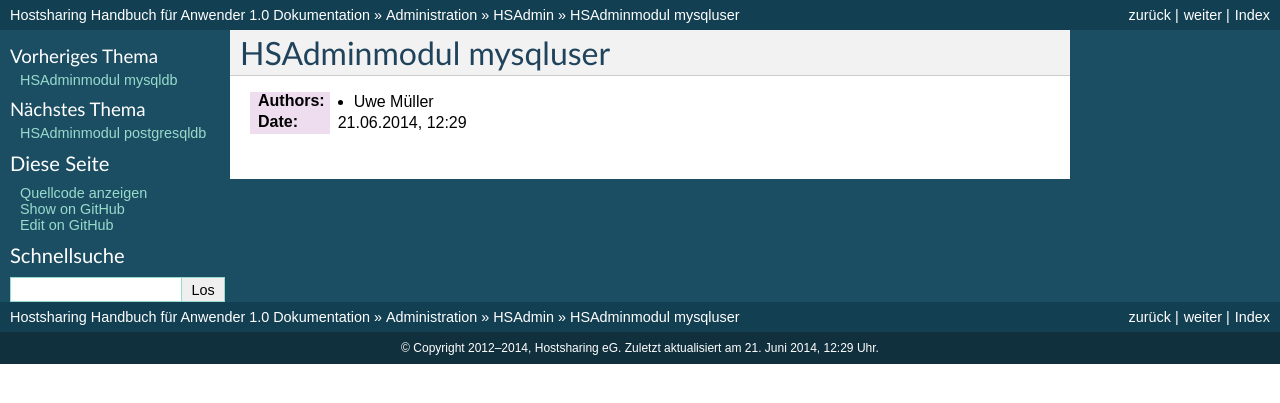
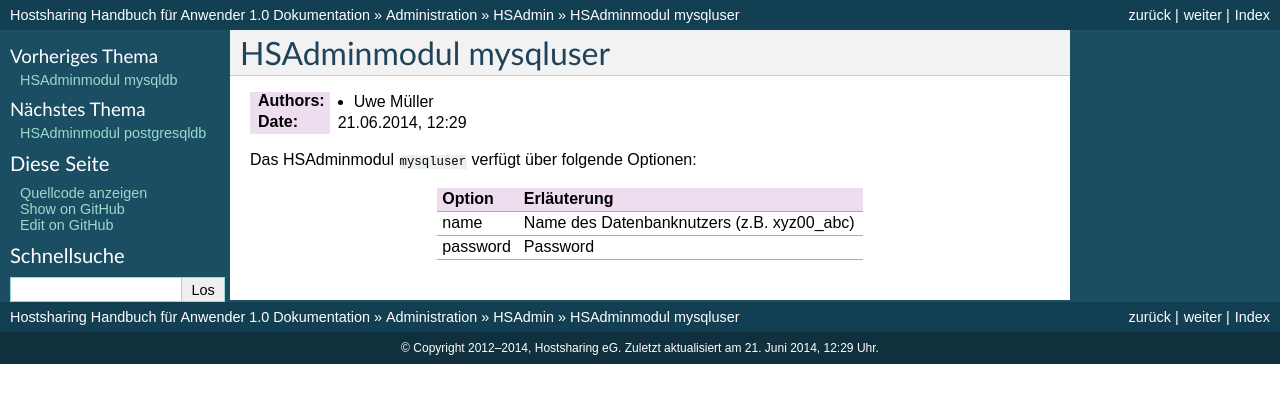
Before and after one commit to hostsharing/hs.docs.users, a Sphinx documentation site: the page built from source/administration/hsadmin/mysqluser.rst, in a window 1280 px wide. Shown: the top 403 px of the page. Built offline with Sphinx 7.4.7, drawn with Linux system fonts in a browser that asks for light colours; pages that are not in the unit, such as notebooks, are missing from menus.

Commit message:
add initial content

```diff
--- a/source/administration/hsadmin/mysqluser.rst
+++ b/source/administration/hsadmin/mysqluser.rst
@@ -8,3 +8,16 @@
 :Authors: - Uwe Müller
 
 :Date: |date|, |time|
+
+
+Das HSAdminmodul ``mysqluser`` verfügt über folgende Optionen:
+
+
+
++---------------+------------------------------------------------+
+| Option        | Erläuterung                                    |
++===============+================================================+
+| name          | Name des Datenbanknutzers (z.B. xyz00_abc)     |
++---------------+------------------------------------------------+
+| password      | Password                                       |
++---------------+------------------------------------------------+
```
